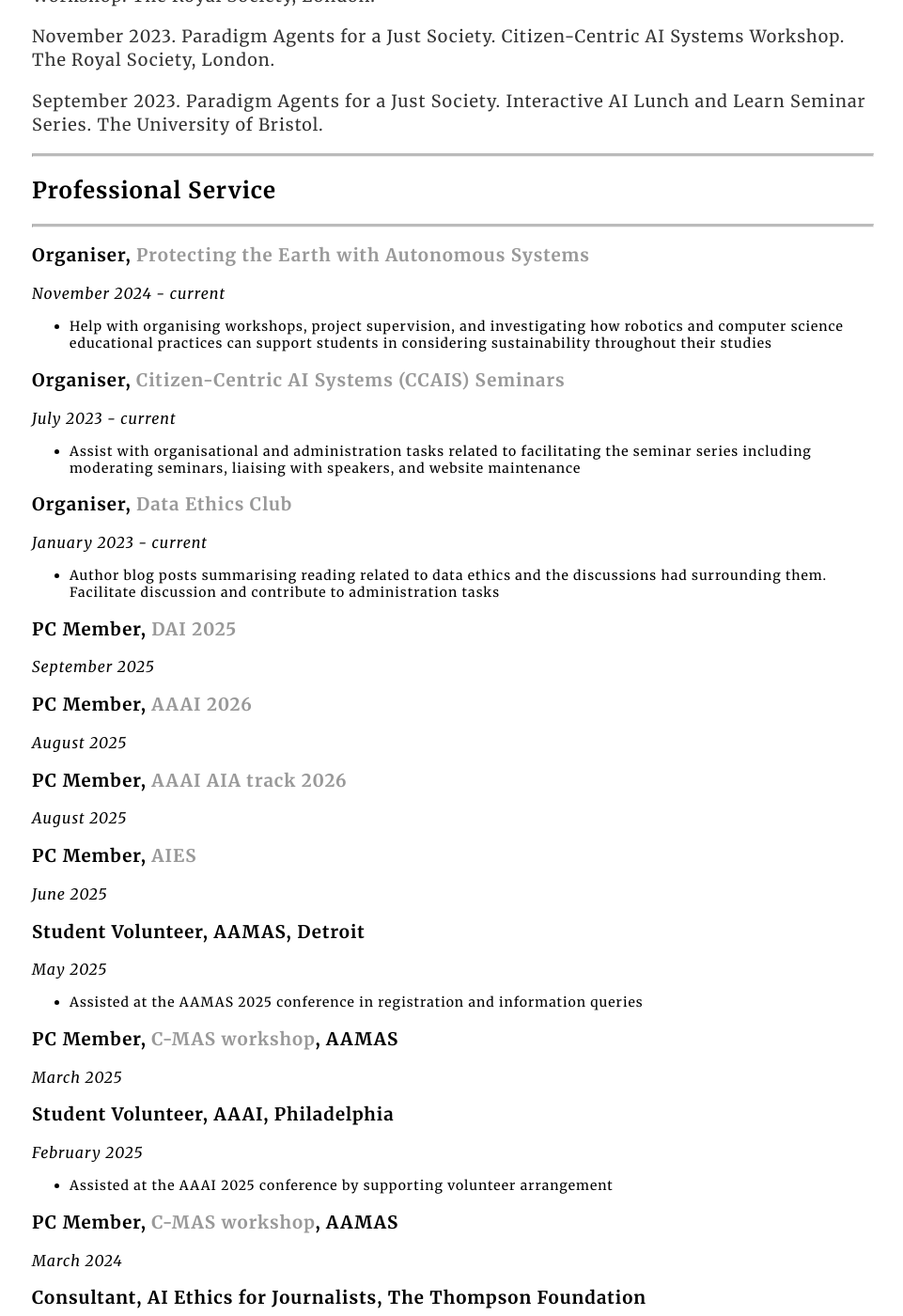
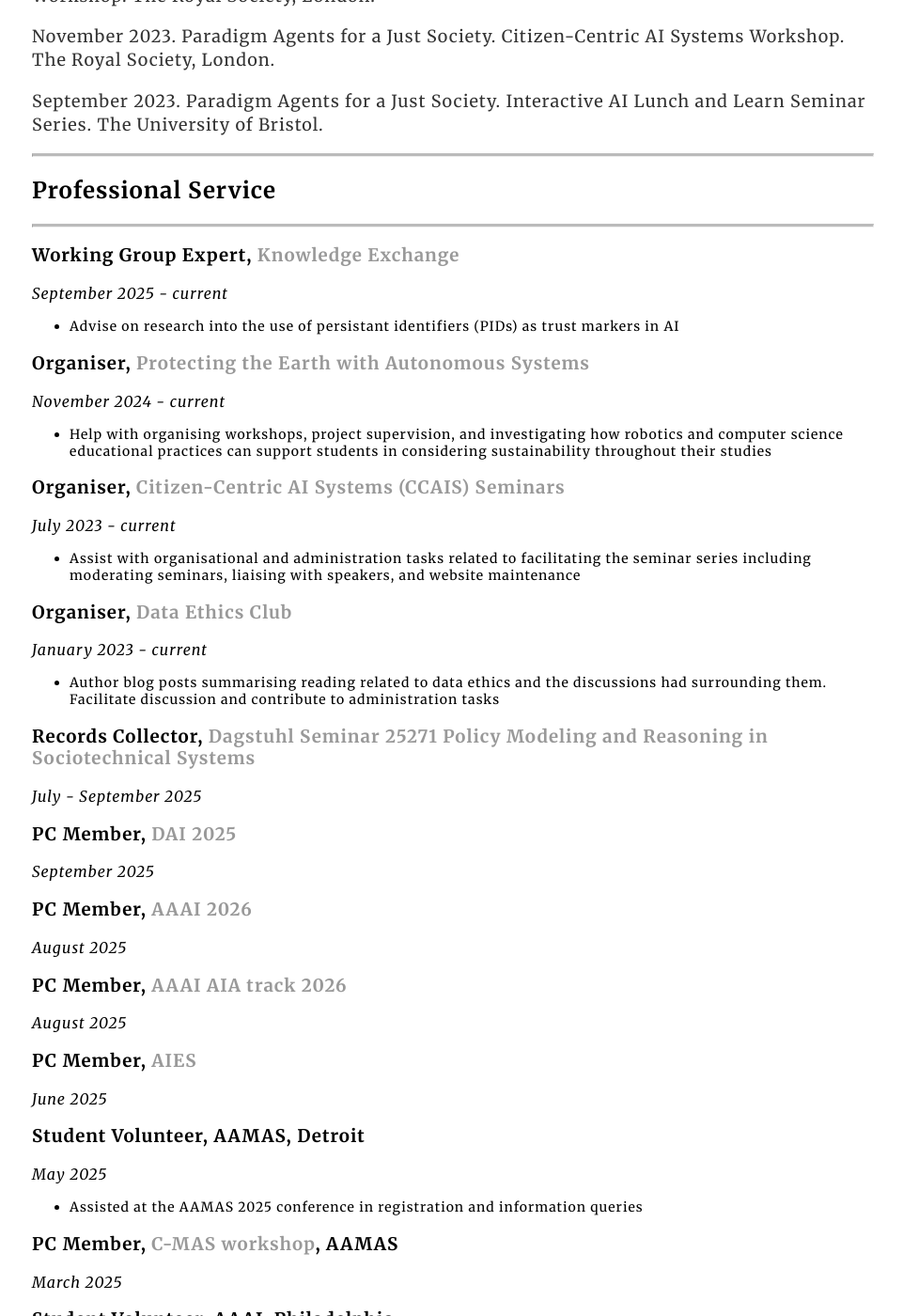
Before and after one commit to jessica-woodgate/jessica-woodgate.github.io, a Jekyll site: the page built from docs/cv/index.html, in a window 1280 px wide and 1400 px high, scrolled down 3490 px. Shown: the whole window at 94% size, without its empty margins (158-1119 px from the left). Built offline with Jekyll 4.4.1, drawn with Linux system fonts in a browser that asks for light colours.

Commit message:
september-august updates

```diff
--- a/docs/cv/index.html
+++ b/docs/cv/index.html
@@ -155,6 +155,12 @@
 					<h2>Professional Service</h2>
 					<hr class="solid">
 
+					<h3>Working Group Expert, <a href="https://www.knowledge-exchange.info/">Knowledge Exchange</a></h3>
+					<i class="dates">September 2025 - current</i>
+					<ul class="publications-list">
+						<li>Advise on research into the use of persistant identifiers (PIDs) as trust markers in AI</li>
+					</ul>
+
 					<h3>Organiser, <a href="https://www.proteasgroup.com/">Protecting the Earth with Autonomous Systems</a></h3>
 					<i class="dates">November 2024 - current</i>
 					<ul class="publications-list">
@@ -172,6 +178,9 @@
 					<ul class="publications-list">
 						<li>Author blog posts summarising reading related to data ethics and the discussions had surrounding them. Facilitate discussion and contribute to administration tasks</li>
 					</ul>
+
+					<h3>Records Collector, <a href="https://www.dagstuhl.de/en/seminars/seminar-calendar/seminar-details/25271">Dagstuhl Seminar 25271 Policy Modeling and Reasoning in Sociotechnical Systems</a></h3>
+					<i class="dates">July - September 2025</i>
 
 					<h3>PC Member, <a href="https://adai.ai/dai/2025/index.html">DAI 2025</a></h3>
 					<i class="dates">September 2025</i>
```
Also changed, not shown: docs/index.html (+16 -1 lines).
